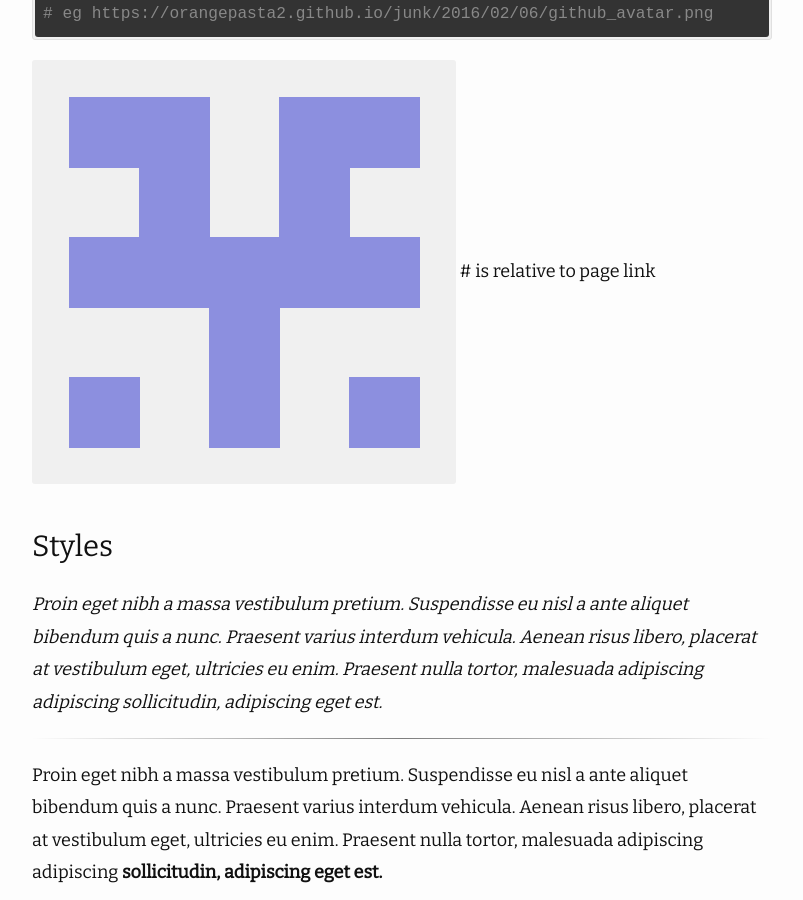
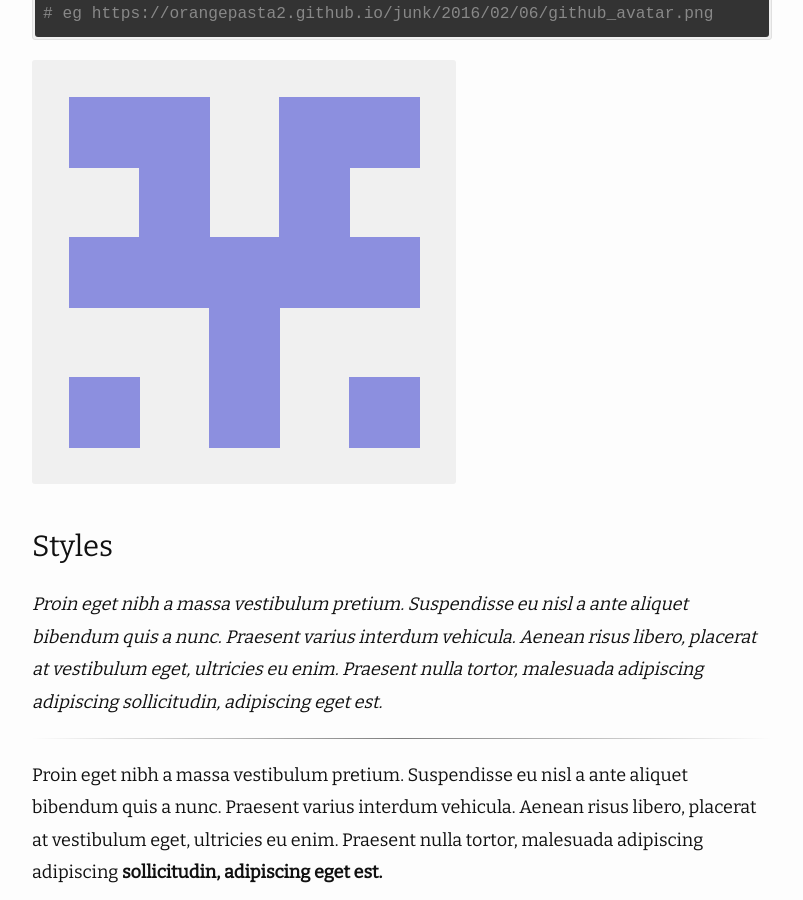
Before and after one commit to orangepasta2/orangepasta2.github.io, a Jekyll site: the page built from _posts/2016-02-06-post-content-styles.md, in a window 1280 px wide and 900 px high, scrolled down 4069 px. Shown: the whole window, without its empty margins (238-1041 px from the left). Built offline with Jekyll 4.4.1, drawn with Linux system fonts in a browser that asks for light colours; nearby versions of some CDN libraries.

````diff
--- a/_posts/2016-02-06-post-content-styles.md
+++ b/_posts/2016-02-06-post-content-styles.md
@@ -106,7 +106,7 @@ Note:
 # eg https://orangepasta2.github.io/junk/2016/02/06/github_avatar.png
 ```
 
-![](/assets/img/github_avatar.png) # is relative to page link
+![](/assets/img/github_avatar.png)
 
 
 ### Styles
````
